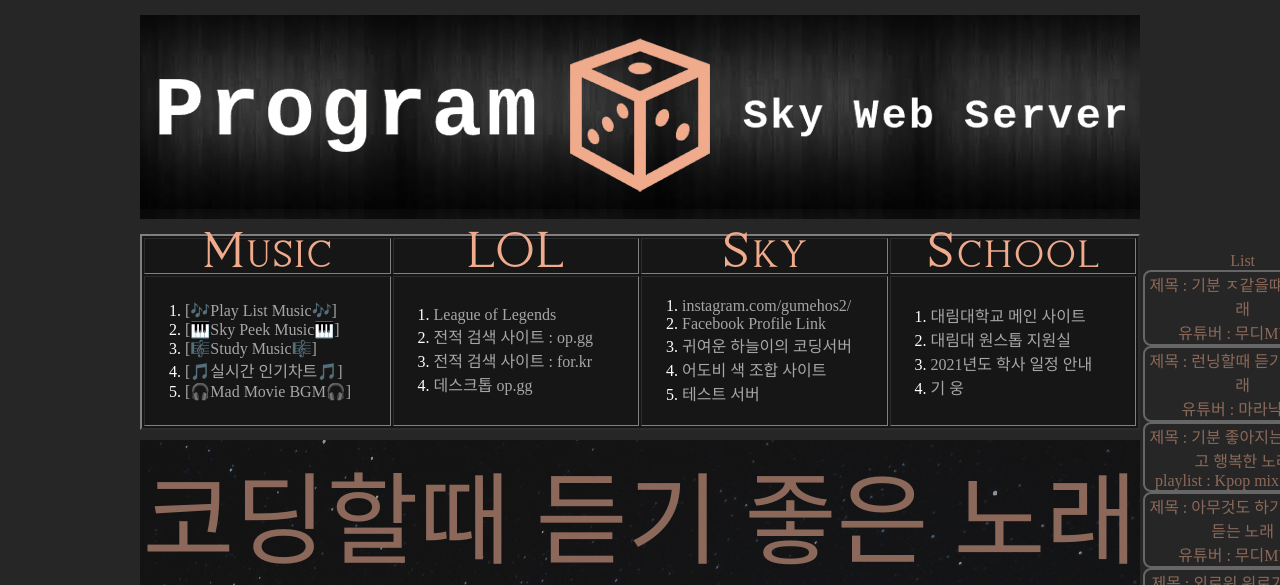
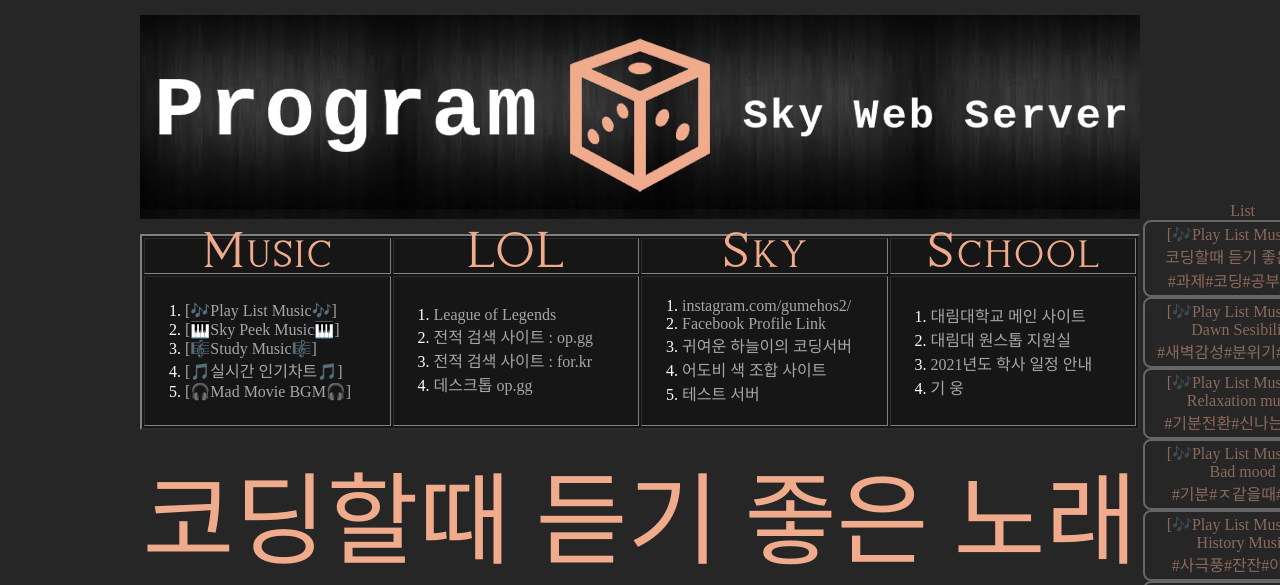
Before and after one commit to programrsky/web1, a PHP site: page /game_music1.html in a window 1280 px wide. Shown: the top 585 px of the page. Run offline with PHP 8.4, Linux system fonts and the light colour scheme; some web fonts are replaced; grey boxes are pictures that could not be loaded.

Commit message:
small patch

```diff
--- a/css_sky.css
+++ b/css_sky.css
@@ -59,13 +59,14 @@ body {
     padding: auto;
 }
 
-.floating { background-color:#262626; opacity: 0.5; border:2px solid #262626; position: fixed; right : 43%; top: 250px; margin-right: -615px; text-align:center; width:200px; }
-.floating div:nth-child(2){ border:2px solid #A6A6A6; border-radius: 8px; }
-.floating div:nth-child(3){ border:2px solid #A6A6A6; border-radius: 8px; }
-.floating div:nth-child(4){ border:2px solid #A6A6A6; border-radius: 8px; }
-.floating div:nth-child(5){ border:2px solid #A6A6A6; border-radius: 8px; }
-.floating div:nth-child(6){ border:2px solid #A6A6A6; border-radius: 8px; }
-.floating div:nth-child(7){ border:2px solid #A6A6A6; border-radius: 8px; }
+.floating { background-color:#262626; opacity: 0.5; border:2px solid #262626; position: fixed; right : 43%; top: 200px; margin-right: -615px; text-align:center; width:200px;}
+.floating div:nth-child(2){ border:2px solid #A6A6A6; border-radius: 8px; padding: 3px;}
+.floating div:nth-child(3){ border:2px solid #A6A6A6; border-radius: 8px; padding: 3px;}
+.floating div:nth-child(4){ border:2px solid #A6A6A6; border-radius: 8px; padding: 3px;}
+.floating div:nth-child(5){ border:2px solid #A6A6A6; border-radius: 8px; padding: 3px;}
+.floating div:nth-child(6){ border:2px solid #A6A6A6; border-radius: 8px; padding: 3px;}
+.floating div:nth-child(7){ border:2px solid #A6A6A6; border-radius: 8px; padding: 3px;}
+.floating div:nth-child(8){ border:2px solid #A6A6A6; border-radius: 8px; padding: 3px;}
 
 .bottom_1 {
     margin-top: 70px;
@@ -86,12 +87,8 @@ body {
     color: #f0ab8d;
     font-family: "sdm";
     font-size: 100px;
+    position:relative;
 }
 .music_list_outside {
     width: 1000px;
-    margin-bottom: 70px;
-    background: url('img_sky/img.jpg');
 }
-.music_opacity {
-    opacity: 0.5;
-}
--- a/game_music1.html
+++ b/game_music1.html
@@ -49,35 +49,87 @@
             </tr>
             </table>
             <div align="center" style="padding-top:10px">
-                <div class="music_opacity">
                 <div class="music_list_outside">
                     <P class="music_list" id="list_1">코딩할때 듣기 좋은 노래</P>
-                    <iframe  width="950" height="534.375" src="https://www.youtube.com/embed/YJhTVBKdmqk" title="YouTube video player" frameborder="0" allow="accelerometer; autoplay; clipboard-write; encrypted-media; gyroscope; picture-in-picture" allowfullscreen></iframe>
-                    <iframe  width="950" height="534.375" src="https://www.youtube.com/embed/cbuZfY2S2UQ" title="YouTube video player" frameborder="0" allow="accelerometer; autoplay; clipboard-write; encrypted-media; gyroscope; picture-in-picture" allowfullscreen></iframe>
-                    <iframe  width="950" height="534.375" src="https://www.youtube.com/embed/HT2rbv_-MOg" title="YouTube video player" frameborder="0" allow="accelerometer; autoplay; clipboard-write; encrypted-media; gyroscope; picture-in-picture" allowfullscreen></iframe>
-                    <iframe  width="950" height="534.375" src="https://www.youtube.com/embed/Xc1Le3CSdrM" title="YouTube video player" frameborder="0" allow="accelerometer; autoplay; clipboard-write; encrypted-media; gyroscope; picture-in-picture" allowfullscreen></iframe>
-                    <iframe  width="950" height="534.375" src="https://www.youtube.com/embed/cd9bCN5z7jw" title="YouTube video player" frameborder="0" allow="accelerometer; autoplay; clipboard-write; encrypted-media; gyroscope; picture-in-picture" allowfullscreen></iframe>
-                    <iframe  width="950" height="534.375" src="https://www.youtube.com/embed/iaXReFOr9YY" title="YouTube video player" frameborder="0" allow="accelerometer; autoplay; clipboard-write; encrypted-media; gyroscope; picture-in-picture" allowfullscreen></iframe>
+                    <iframe  width="950" height="534.375" src="https://www.youtube.com/embed/YJhTVBKdmqk?start=1" title="YouTube video player" frameborder="0" allow="accelerometer; autoplay; clipboard-write; encrypted-media; gyroscope; picture-in-picture" allowfullscreen></iframe>
+                    <iframe  width="950" height="534.375" src="https://www.youtube.com/embed/cbuZfY2S2UQ?start=1" title="YouTube video player" frameborder="0" allow="accelerometer; autoplay; clipboard-write; encrypted-media; gyroscope; picture-in-picture" allowfullscreen></iframe>
+                    <iframe  width="950" height="534.375" src="https://www.youtube.com/embed/HT2rbv_-MOg?start=1" title="YouTube video player" frameborder="0" allow="accelerometer; autoplay; clipboard-write; encrypted-media; gyroscope; picture-in-picture" allowfullscreen></iframe>
+                    <iframe  width="950" height="534.375" src="https://www.youtube.com/embed/Xc1Le3CSdrM?start=1" title="YouTube video player" frameborder="0" allow="accelerometer; autoplay; clipboard-write; encrypted-media; gyroscope; picture-in-picture" allowfullscreen></iframe>
+                    <iframe  width="950" height="534.375" src="https://www.youtube.com/embed/cd9bCN5z7jw?start=1" title="YouTube video player" frameborder="0" allow="accelerometer; autoplay; clipboard-write; encrypted-media; gyroscope; picture-in-picture" allowfullscreen></iframe>
+                    <iframe  width="950" height="534.375" src="https://www.youtube.com/embed/iaXReFOr9YY?start=1" title="YouTube video player" frameborder="0" allow="accelerometer; autoplay; clipboard-write; encrypted-media; gyroscope; picture-in-picture" allowfullscreen></iframe>
                 </div>
                 <div class="music_list_outside">
-                    <P class="music_list" id="list_2">새벽감성</P>
-                    <iframe  width="950" height="534.375" src="https://www.youtube.com/embed/YJhTVBKdmqk" title="YouTube video player" frameborder="0" allow="accelerometer; autoplay; clipboard-write; encrypted-media; gyroscope; picture-in-picture" allowfullscreen></iframe>
-                    <iframe  width="950" height="534.375" src="https://www.youtube.com/embed/cbuZfY2S2UQ" title="YouTube video player" frameborder="0" allow="accelerometer; autoplay; clipboard-write; encrypted-media; gyroscope; picture-in-picture" allowfullscreen></iframe>
-                    <iframe  width="950" height="534.375" src="https://www.youtube.com/embed/HT2rbv_-MOg" title="YouTube video player" frameborder="0" allow="accelerometer; autoplay; clipboard-write; encrypted-media; gyroscope; picture-in-picture" allowfullscreen></iframe>
-                    <iframe  width="950" height="534.375" src="https://www.youtube.com/embed/Xc1Le3CSdrM" title="YouTube video player" frameborder="0" allow="accelerometer; autoplay; clipboard-write; encrypted-media; gyroscope; picture-in-picture" allowfullscreen></iframe>
-                    <iframe  width="950" height="534.375" src="https://www.youtube.com/embed/cd9bCN5z7jw" title="YouTube video player" frameborder="0" allow="accelerometer; autoplay; clipboard-write; encrypted-media; gyroscope; picture-in-picture" allowfullscreen></iframe>
-                    <iframe  width="950" height="534.375" src="https://www.youtube.com/embed/iaXReFOr9YY" title="YouTube video player" frameborder="0" allow="accelerometer; autoplay; clipboard-write; encrypted-media; gyroscope; picture-in-picture" allowfullscreen></iframe>
+                    <P class="music_list" id="list_2">Dawn Sesibility[새벽감성]</P>
+                    <iframe  width="950" height="534.375" src="https://www.youtube.com/embed/WfBYeZVzqp0?start=1" title="YouTube video player" frameborder="0" allow="accelerometer; autoplay; clipboard-write; encrypted-media; gyroscope; picture-in-picture" allowfullscreen></iframe>
+                    <iframe  width="950" height="534.375" src="https://www.youtube.com/embed/-3LugpXuG-g?start=1" title="YouTube video player" frameborder="0" allow="accelerometer; autoplay; clipboard-write; encrypted-media; gyroscope; picture-in-picture" allowfullscreen></iframe>
+                    <iframe  width="950" height="534.375" src="https://www.youtube.com/embed/rod11dE9JaA?start=1" title="YouTube video player" frameborder="0" allow="accelerometer; autoplay; clipboard-write; encrypted-media; gyroscope; picture-in-picture" allowfullscreen></iframe>
+                    <iframe  width="950" height="534.375" src="https://www.youtube.com/embed/OFvZO7ul41A?start=1" title="YouTube video player" frameborder="0" allow="accelerometer; autoplay; clipboard-write; encrypted-media; gyroscope; picture-in-picture" allowfullscreen></iframe>
+                    <iframe  width="950" height="534.375" src="https://www.youtube.com/embed/miLgg7Fc04k?start=1" title="YouTube video player" frameborder="0" allow="accelerometer; autoplay; clipboard-write; encrypted-media; gyroscope; picture-in-picture" allowfullscreen></iframe>
+                    <iframe  width="950" height="534.375" src="https://www.youtube.com/embed/6wJepYuiznU?start=1" title="YouTube video player" frameborder="0" allow="accelerometer; autoplay; clipboard-write; encrypted-media; gyroscope; picture-in-picture" allowfullscreen></iframe>
                 </div>
+                <div class="music_list_outside">
+                    <P class="music_list" id="list_3">Relaxation music[기분전환]</P>
+                    <iframe  width="950" height="534.375" src="https://www.youtube.com/embed/KQnoZ2Fyrnw?start=1" title="YouTube video player" frameborder="0" allow="accelerometer; autoplay; clipboard-write; encrypted-media; gyroscope; picture-in-picture" allowfullscreen></iframe>
+                    <iframe  width="950" height="534.375" src="https://www.youtube.com/embed/_V8kpeOAnfY?start=1" title="YouTube video player" frameborder="0" allow="accelerometer; autoplay; clipboard-write; encrypted-media; gyroscope; picture-in-picture" allowfullscreen></iframe>
+                    <iframe  width="950" height="534.375" src="https://www.youtube.com/embed/hGfcGdT-Uz4?start=1" title="YouTube video player" frameborder="0" allow="accelerometer; autoplay; clipboard-write; encrypted-media; gyroscope; picture-in-picture" allowfullscreen></iframe>
+                    <iframe  width="950" height="534.375" src="https://www.youtube.com/embed/y48K0dxJEYA?start=1" title="YouTube video player" frameborder="0" allow="accelerometer; autoplay; clipboard-write; encrypted-media; gyroscope; picture-in-picture" allowfullscreen></iframe>
+                    <iframe  width="950" height="534.375" src="https://www.youtube.com/embed/fs0vfsOCmCk?start=1" title="YouTube video player" frameborder="0" allow="accelerometer; autoplay; clipboard-write; encrypted-media; gyroscope; picture-in-picture" allowfullscreen></iframe>
+                    <iframe  width="950" height="534.375" src="https://www.youtube.com/embed/F9Ex1ESEWN4?start=1" title="YouTube video player" frameborder="0" allow="accelerometer; autoplay; clipboard-write; encrypted-media; gyroscope; picture-in-picture" allowfullscreen></iframe>
                 </div>
+                <div class="music_list_outside">
+                    <P class="music_list" id="list_4">Bad mood[ㅈ같은 기분]</P>
+                    <iframe  width="950" height="534.375" src="https://www.youtube.com/embed/Z7gxszIFKio?start=1" title="YouTube video player" frameborder="0" allow="accelerometer; autoplay; clipboard-write; encrypted-media; gyroscope; picture-in-picture" allowfullscreen></iframe>
+                    <iframe  width="950" height="534.375" src="https://www.youtube.com/embed/2HhvS8A0RFQ?start=1" title="YouTube video player" frameborder="0" allow="accelerometer; autoplay; clipboard-write; encrypted-media; gyroscope; picture-in-picture" allowfullscreen></iframe>
+                    <iframe  width="950" height="534.375" src="https://www.youtube.com/embed/Zs3CIgFET_Y?start=1" title="YouTube video player" frameborder="0" allow="accelerometer; autoplay; clipboard-write; encrypted-media; gyroscope; picture-in-picture" allowfullscreen></iframe>
+                    <iframe  width="950" height="534.375" src="https://www.youtube.com/embed/5WV5WFVtO0c?start=1" title="YouTube video player" frameborder="0" allow="accelerometer; autoplay; clipboard-write; encrypted-media; gyroscope; picture-in-picture" allowfullscreen></iframe>
+                    <iframe  width="950" height="534.375" src="https://www.youtube.com/embed/tywcwIaRReY?start=1" title="YouTube video player" frameborder="0" allow="accelerometer; autoplay; clipboard-write; encrypted-media; gyroscope; picture-in-picture" allowfullscreen></iframe>
+                    <iframe  width="950" height="534.375" src="https://www.youtube.com/embed/PR23s0ptMGI?start=1" title="YouTube video player" frameborder="0" allow="accelerometer; autoplay; clipboard-write; encrypted-media; gyroscope; picture-in-picture" allowfullscreen></iframe>
+                </div>
+                <div class="music_list_outside">
+                    <P class="music_list" id="list_5">History Music[사극풍 노래]</P>
+                    <iframe  width="950" height="534.375" src="https://www.youtube.com/embed/fQQcU9FaV8s?start=1" title="YouTube video player" frameborder="0" allow="accelerometer; autoplay; clipboard-write; encrypted-media; gyroscope; picture-in-picture" allowfullscreen></iframe>
+                    <iframe  width="950" height="534.375" src="https://www.youtube.com/embed/cr82FMlUOmA?start=1" title="YouTube video player" frameborder="0" allow="accelerometer; autoplay; clipboard-write; encrypted-media; gyroscope; picture-in-picture" allowfullscreen></iframe>
+                    <iframe  width="950" height="534.375" src="https://www.youtube.com/embed/kMyx2KgMejU?start=1" title="YouTube video player" frameborder="0" allow="accelerometer; autoplay; clipboard-write; encrypted-media; gyroscope; picture-in-picture" allowfullscreen></iframe>
+                    <iframe  width="950" height="534.375" src="https://www.youtube.com/embed/9fsSRvS7Zb8?start=1" title="YouTube video player" frameborder="0" allow="accelerometer; autoplay; clipboard-write; encrypted-media; gyroscope; picture-in-picture" allowfullscreen></iframe>
+                    <iframe  width="950" height="534.375" src="https://www.youtube.com/embed/GPOpW4uoC_8?start=1" title="YouTube video player" frameborder="0" allow="accelerometer; autoplay; clipboard-write; encrypted-media; gyroscope; picture-in-picture" allowfullscreen></iframe>
+                    <iframe  width="950" height="534.375" src="https://www.youtube.com/embed/tnQy-JBC8hg?start=1" title="YouTube video player" frameborder="0" allow="accelerometer; autoplay; clipboard-write; encrypted-media; gyroscope; picture-in-picture" allowfullscreen></iframe>
+                </div>
+                <div class="music_list_outside">
+                    <P class="music_list" id="list_6">Sleep Music[나는 잠이 자고싶어]</P>
+                    <iframe  width="950" height="534.375" src="https://www.youtube.com/embed/vXENF8VSBss?start=1" title="YouTube video player" frameborder="0" allow="accelerometer; autoplay; clipboard-write; encrypted-media; gyroscope; picture-in-picture" allowfullscreen></iframe>
+                    <iframe  width="950" height="534.375" src="https://www.youtube.com/embed/Woik_jaZxBA?start=1" title="YouTube video player" frameborder="0" allow="accelerometer; autoplay; clipboard-write; encrypted-media; gyroscope; picture-in-picture" allowfullscreen></iframe>
+                    <iframe  width="950" height="534.375" src="https://www.youtube.com/embed/lqfb4BwIpT4?start=1" title="YouTube video player" frameborder="0" allow="accelerometer; autoplay; clipboard-write; encrypted-media; gyroscope; picture-in-picture" allowfullscreen></iframe>
+                    <iframe  width="950" height="534.375" src="https://www.youtube.com/embed/YuvEewomXcY?start=1" title="YouTube video player" frameborder="0" allow="accelerometer; autoplay; clipboard-write; encrypted-media; gyroscope; picture-in-picture" allowfullscreen></iframe>
+                    <iframe  width="950" height="534.375" src="https://www.youtube.com/embed/2VwEHhrWOk4?start=1" title="YouTube video player" frameborder="0" allow="accelerometer; autoplay; clipboard-write; encrypted-media; gyroscope; picture-in-picture" allowfullscreen></iframe>
+                    <iframe  width="950" height="534.375" src="https://www.youtube.com/embed/E8xx1X0FN9Y?start=1" title="YouTube video player" frameborder="0" allow="accelerometer; autoplay; clipboard-write; encrypted-media; gyroscope; picture-in-picture" allowfullscreen></iframe>
+                </div>
+                <div class="music_list_outside">
+                    <P class="music_list" id="list_7">Popular playlist[인기 리스트]</P>
+                    <iframe  width="950" height="534.375" src="https://www.youtube.com/embed/z5F48yvJVVE?start=1" title="YouTube video player" frameborder="0" allow="accelerometer; autoplay; clipboard-write; encrypted-media; gyroscope; picture-in-picture" allowfullscreen></iframe>
+                    <iframe  width="950" height="534.375" src="https://www.youtube.com/embed/PtuhgrWCHV4?start=1" title="YouTube video player" frameborder="0" allow="accelerometer; autoplay; clipboard-write; encrypted-media; gyroscope; picture-in-picture" allowfullscreen></iframe>
+                    <iframe  width="950" height="534.375" src="https://www.youtube.com/embed/Vt4PEGdqomY?start=1" title="YouTube video player" frameborder="0" allow="accelerometer; autoplay; clipboard-write; encrypted-media; gyroscope; picture-in-picture" allowfullscreen></iframe>
+                    <iframe  width="950" height="534.375" src="https://www.youtube.com/embed/p4aHC4xpv-U?start=1" title="YouTube video player" frameborder="0" allow="accelerometer; autoplay; clipboard-write; encrypted-media; gyroscope; picture-in-picture" allowfullscreen></iframe>
+                    <iframe  width="950" height="534.375" src="https://www.youtube.com/embed/QD8QqgMRi08?start=1" title="YouTube video player" frameborder="0" allow="accelerometer; autoplay; clipboard-write; encrypted-media; gyroscope; picture-in-picture" allowfullscreen></iframe>
+                    <iframe  width="950" height="534.375" src="https://www.youtube.com/embed/Aj9TdIAlYQ4?start=1" title="YouTube video player" frameborder="0" allow="accelerometer; autoplay; clipboard-write; encrypted-media; gyroscope; picture-in-picture" allowfullscreen></iframe>
+                </div>
+
             </div>
-                <div class="floating">
-                    <div class="list_banner">List</div>
-                    <div><a href="#list_1" class="banner">제목 : 기분 ㅈ같을떄 듣는 노래<br>유튜버 : 무디MUDI</a></div>
-                    <div><a href="#list_2" class="banner">제목 : 런닝할때 듣기 좋은 노래<br>유튜버 : 마라닉TV</a></div>
-                    <div><a href="#list_3" class="banner">제목 : 기분 좋아지는, 산뜻하고 행복한 노래<br>playlist : Kpop mix playlist</a></div>
-                    <div><a href="#list_4" class="banner">제목 : 아무것도 하기 싫을 때 듣는 노래<br>유튜버 : 무디MUDI</a></div>
-                    <div><a href="#list_5" class="banner">제목 : 외로워 위로가 필요할때 듣는 노래<br>유튜버 : 무디MUDI</a></div>
-                    <div><a href="#list_6" class="banner">제목 : 오늘은 외로움에 미치고싶은 노래<br>유튜버 : 무디MUDI</a></div>
-                </div>
+            <div class="floating">
+                <div class="list_banner">List</div>
+                <div><a href="#list_1" class="banner">[🎶Play List Music🎶]<br>코딩할때 듣기 좋은노래<br>#과제#코딩#공부#집중</a></div>
+                <div><a href="#list_2" class="banner">[🎶Play List Music🎶]<br>Dawn Sesibility<br>#새벽감성#분위기#어두운</a></div>
+                <div><a href="#list_3" class="banner">[🎶Play List Music🎶]<br>Relaxation music<br>#기분전환#신나는#댄스</a></div>
+                <div><a href="#list_4" class="banner">[🎶Play List Music🎶]<br>Bad mood<br>#기분#ㅈ같을때#듣자</a></div>
+                <div><a href="#list_5" class="banner">[🎶Play List Music🎶]<br>History Music<br>#사극풍#잔잔#아련함</a></div>
+                <div><a href="#list_6" class="banner">[🎶Play List Music🎶]<br>Sleep Music<br>#나는#이제#자고싶어</a></div>
+                <div><a href="#list_7" class="banner">[🎶Play List Music🎶]<br>Popular playlist<br>#인기#있는#List#모아봄</a></div>
+            </div>
+            <div class="bottom_1">
+                <p>하단 배너1</p>
+            </div>
+            <div class="bottom_row"></div>
+            <div class="bottom_2">
+                <p>하단 배너2</p>
+            </div>
         </body>
     </html>
```
Also changed, not shown: game_music2.html (+14 -9 lines), game_music3.html (+14 -12 lines), game_music4.html (+7 -0 lines), game_music5.html (+14 -2 lines), index.html (+6 -3 lines).
